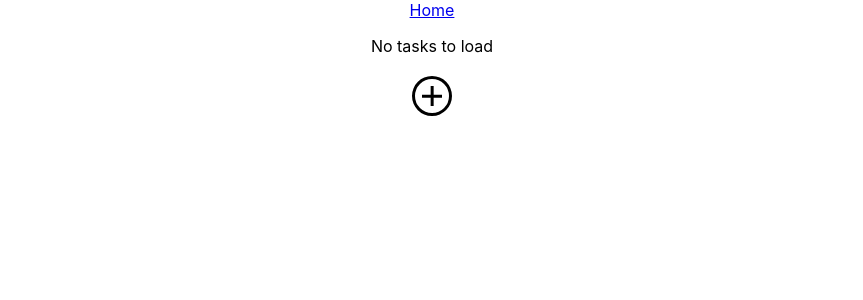
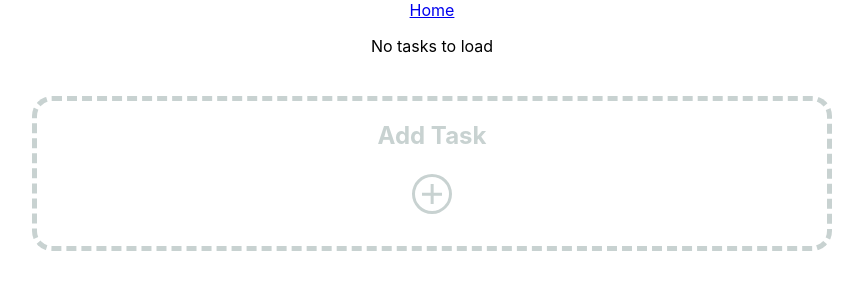
Before and after one commit to kovalen1618/priora, a React (Create React App) app: page / in a window 1280 px wide. Shown: the top 300 px of the page, without its empty margins (208-1071 px from the left). Built offline with nearby package versions, Linux system fonts and the light colour scheme; no server answers; the database is empty; the HTML template or start-up script is replaced by a standard one.

Commit message:
Finsihed the styling for the home page
Need to still finish styling tasks
Continue onto localstorage

```diff
--- a/src/components/Modal.css
+++ b/src/components/Modal.css
@@ -18,3 +18,22 @@
     border-radius: 10px;
     box-shadow: 0 0 30px rgba(0, 0, 0, 0.75);
 }
+
+.add-task-icon-container {
+    max-width: 790px;
+    height: 145px;
+    margin: 40px auto;
+    border-radius: 20px;
+
+    border: 5px dashed #C8D2D1;
+
+    display: flex;
+    flex-direction: column;
+    align-items: center;
+
+    cursor: pointer;
+}
+
+.add-task-icon-container > h2 {
+    color: #C8D2D1;
+}
--- a/src/components/Modal.js
+++ b/src/components/Modal.js
@@ -31,11 +31,14 @@ function Modal() {
 
     return (
         <div>
-            <img
-                src={addTaskIcon}
-                onClick={() => {setShowModal(!showModal)}}
-                alt="Add Task"
-            />
+            <div className='add-task-icon-container' onClick={() => {setShowModal(!showModal)}}>
+                <h2>Add Task</h2>
+                <img
+                    src={addTaskIcon}
+                    alt="Add Task"
+                />
+            </div>
+
 
             {showModal && (
                 <div className='modal'>
--- a/src/components/TaskList.css
+++ b/src/components/TaskList.css
@@ -4,13 +4,20 @@
 }
 
 .name {
-    /* This is the title for the task. */
+    background-color: #C8D2D1;
+    display: inline-block;
+
+    border: 5px solid black;
+    border-bottom: none;
+
+    padding: 3px 20px;
+    margin: 30px auto 0 auto;
 }
 
 
 .task {
     max-width: 800px;
-    height: auto;
+    height: 160px;
 
     box-sizing: border-box;
     margin: 0 auto;
@@ -55,7 +62,7 @@
     padding: 10px;
     background-color: #000000;
     position: relative;
-    right: 15px;
+    right: 5px;
 }
 
 /* Options Buttons */
@@ -67,7 +74,9 @@
 }
 
 .options > img {
-    width: 20px;
+    width: 30px;
+    position: relative;
+    right: 25px;
 }
 
 .reset {
--- a/src/components/TaskList.js
+++ b/src/components/TaskList.js
@@ -117,8 +117,10 @@ export default function TaskList({ tasks }) {
         <div className="task-container" key={task.id}>
           <h3 className="name">{task.name}</h3>
           <div className="task">
-            {/* Pause/Play */} {/* Ensures that taskStates[index] exists before trying to access its isRunning property */}
-            <div className={`play ${taskStates && taskStates[index] && taskStates[index].isRunning ? 'pause' : ''}`} onClick={() => handlePlayPause(task.id)}></div>
+            <div className="play-button-container">
+              {/* Pause/Play */} {/* Ensures that taskStates[index] exists before trying to access its isRunning property */}
+              <div className={`play ${taskStates && taskStates[index] && taskStates[index].isRunning ? 'pause' : ''}`} onClick={() => handlePlayPause(task.id)}></div>
+            </div>
             {/* Timer */}
             <div className="timer">
               <CountdownTimer
--- a/src/pages/create/Create.css
+++ b/src/pages/create/Create.css
@@ -43,6 +43,7 @@ input.focused + div {
 .time-colon {
     font-size: 50px;
     margin-top: -12.5px;
+    color: #C8D2D1;
 }
 
 #time-inputs {
```
Also changed, not shown: src/App.css (line endings or trailing spaces), src/assets/add-task-icon.svg.
